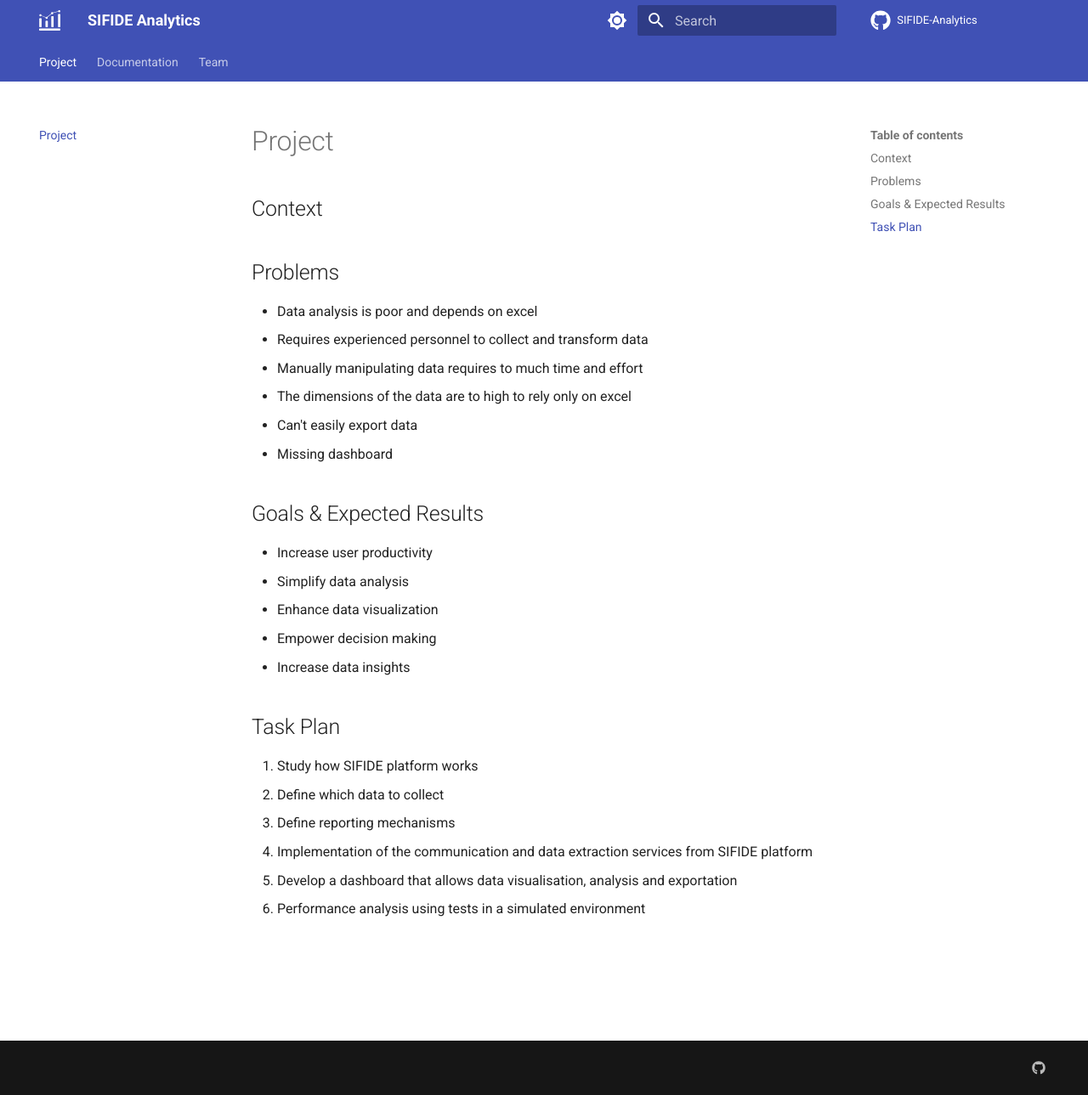
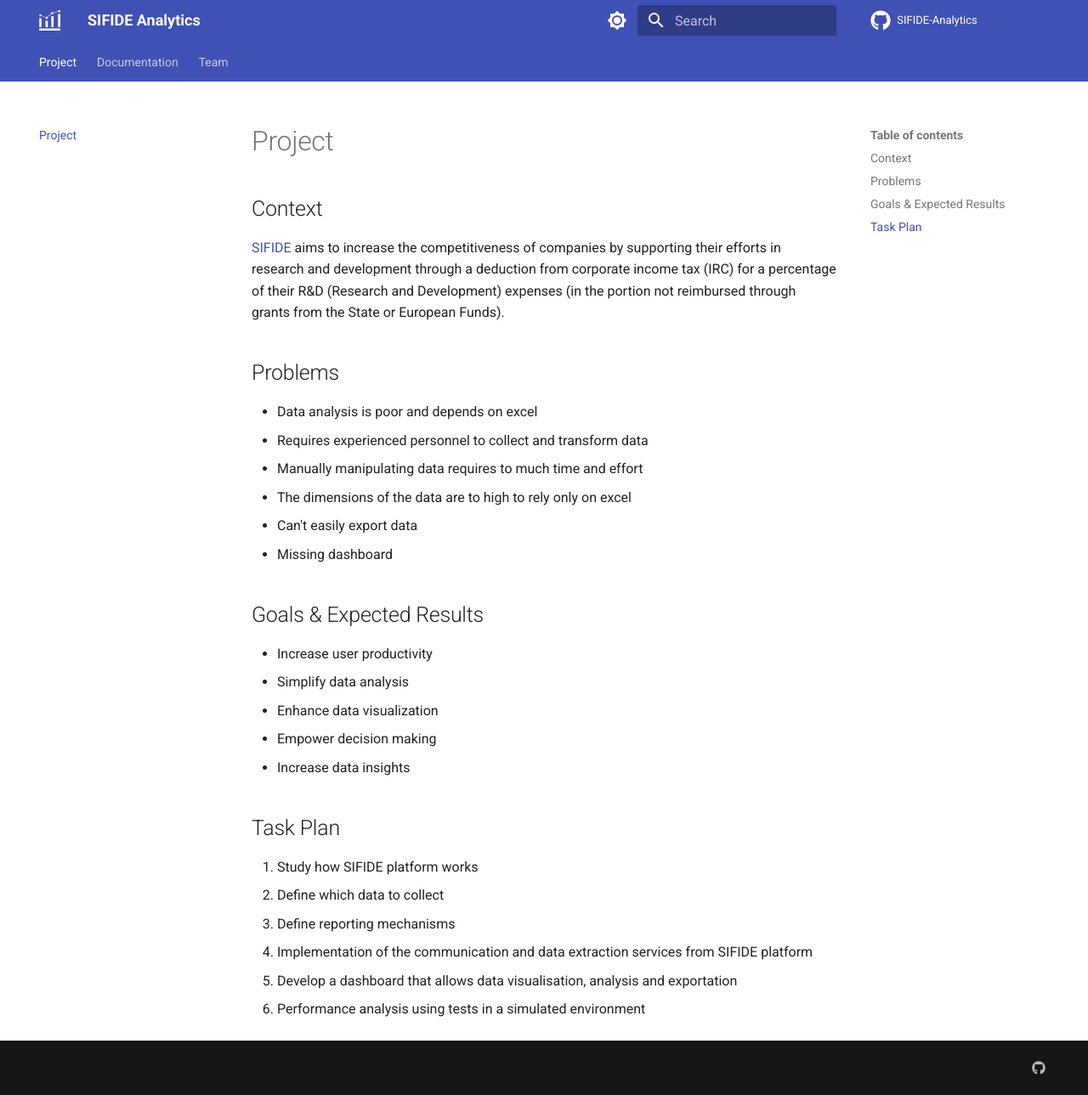
Before and after one commit to SIFIDE-Analytics/Documentation, an MkDocs documentation site: the page built from docs/index.md, in a window 1280 px wide and 1289 px high. Shown: the whole window at 85% size. Built offline with MkDocs 1.6.1 and Material for MkDocs 9.7.7, drawn with Linux system fonts in a browser that asks for light colours; comment, search, counter and statistics services are not loaded.

Commit message:
Update index.md

```diff
--- a/docs/index.md
+++ b/docs/index.md
@@ -1,6 +1,7 @@
 # Project
 
 ## Context
+[SIFIDE](https://sifide.ani.pt) aims to increase the competitiveness of companies by supporting their efforts in research and development through a deduction from corporate income tax (IRC) for a percentage of their R&D (Research and Development) expenses (in the portion not reimbursed through grants from the State or European Funds).
 
 ## Problems
 - Data analysis is poor and depends on excel
```
